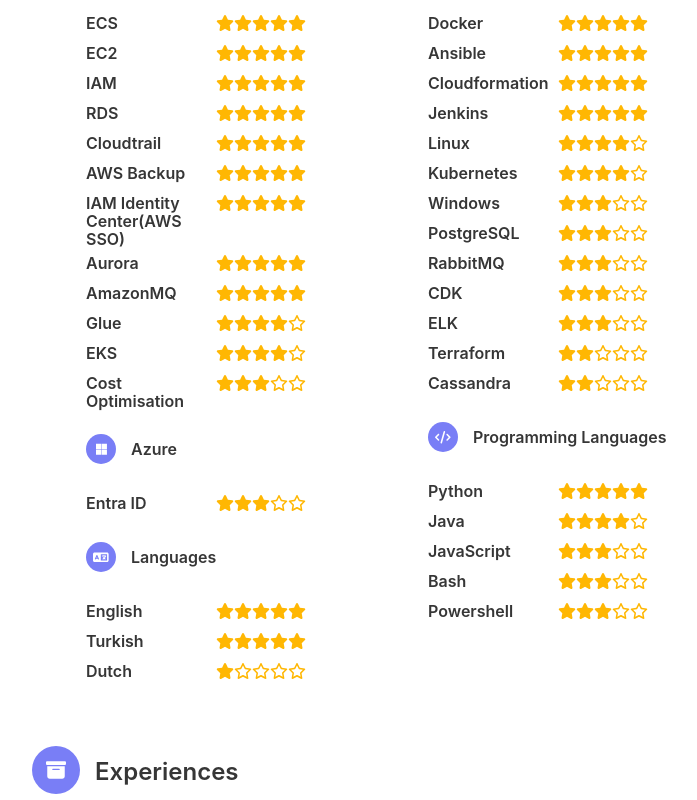
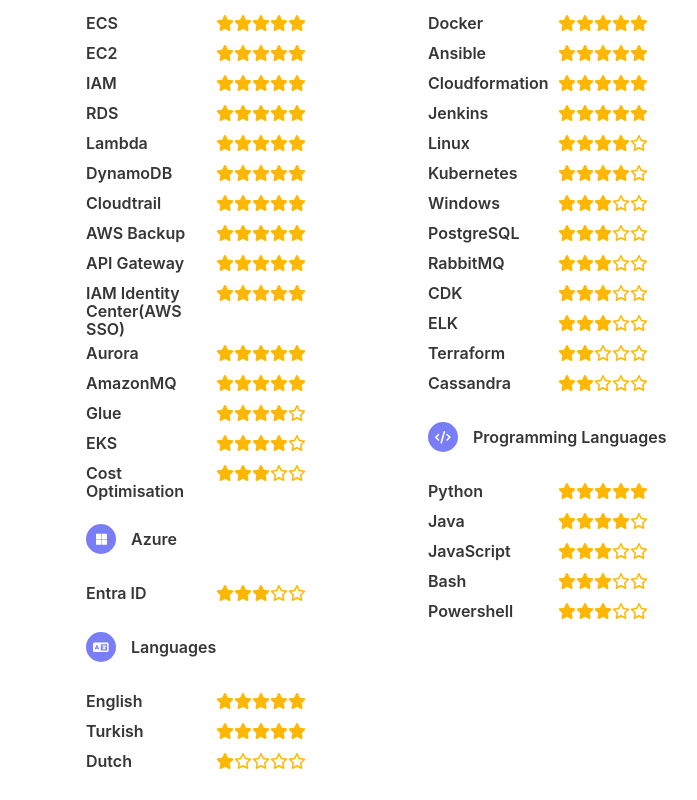
Before and after one commit to ethemcemozkan/me, a React (Create React App) app: page / in a window 1280 px wide. Shown: the part 1000-1800 px from the top of the page, without its empty margins (212-909 px from the left). Built offline with nearby package versions, Linux system fonts and the light colour scheme.

Commit message:
Update App.js

```diff
--- a/src/App.js
+++ b/src/App.js
@@ -64,8 +64,11 @@
                    {skill: 'EC2', level: 5},
                    {skill: 'IAM', level: 5},
                    {skill: 'RDS', level: 5},
+                   {skill: 'Lambda', level: 5},
+                   {skill: 'DynamoDB', level: 5},
                    {skill: 'Cloudtrail', level: 5},
                    {skill: 'AWS Backup', level: 5},
+                   {skill: 'API Gateway', level: 5},
                    {skill: 'IAM Identity Center(AWS SSO)', level: 5},
                    {skill: 'Aurora', level: 5},
                    {skill: 'AmazonMQ', level: 5},
@@ -135,8 +138,9 @@
                     '<li><b>Self service AWS cloud implementation</b>, enabling teams to autonomously manage cloud resources without dealing with AWS complexities.</li>' +
                     '<li><b>Migrated workload services, databasess, and RabbitMQ brokers</b> to AWS, improving scalability and cost-efficiency.</li>' +
                     '<li>Developed and managed <b>Central CI/CD pipelines</b> with configurable deployment options to streamline the development process.</li>' +
+                    '<li>Implemented <b>self service external exposure</b> solution using API Gateway</li>'+
                     '<li>Implemented and migrated <b>SSO systems</b> using AWS IAM Identity Center and Azure Entra ID.</li>' +
-                    '<li>Built an <b>access request system</b> for managing access to restricted resources securely.</li>' +
+                    '<li>Built an <b>access request system</b> using DynamoDB, Lambda for managing access to restricted resources securely.</li>' +
                     '<li>Built a <b>self service business intelligence system</b>, allowing business users to generate reports and insights with minimal IT involvement.</li>' +
                     '<li>Led <b>AWS cloud modernization efforts</b>, optimizing cloud infrastructure for performance and cost-effectiveness.</li>' +
                     '<li>Designed and implemented a <b>resource lifecycle management system</b> to automatically delete unused or expired resources, improving efficiency.</li>' +
@@ -150,6 +154,8 @@
                     'EKS',
                     'SNS',
                     'IAM',
+                    'API Gateway',
+                    'DynamoDB',
                     'Glue',
                     'Quicksight',
                     'S3',
@@ -168,7 +174,7 @@
                     'Datadog',
                     'Python',
                     'RabbitMQ',
-                     'Gradle',
+                    'Gradle',
                   ]
                 },
                 {
```
